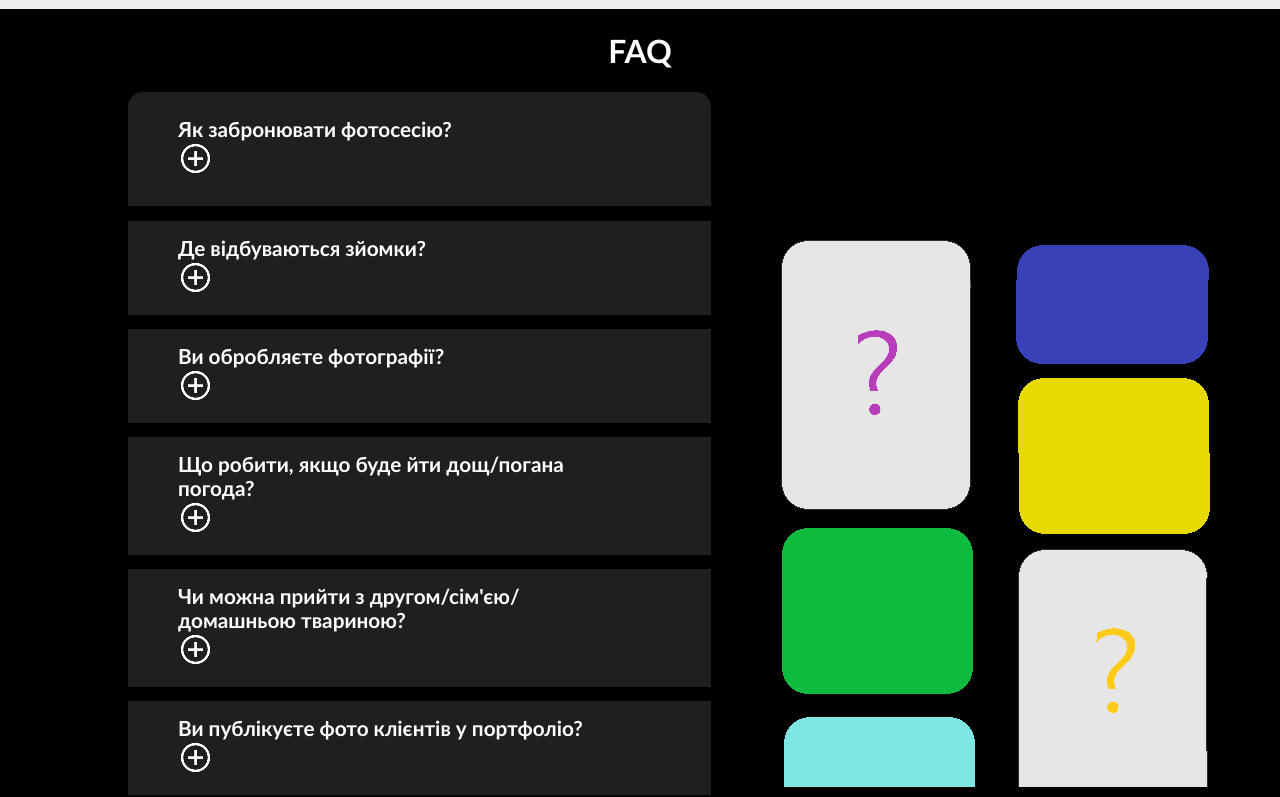
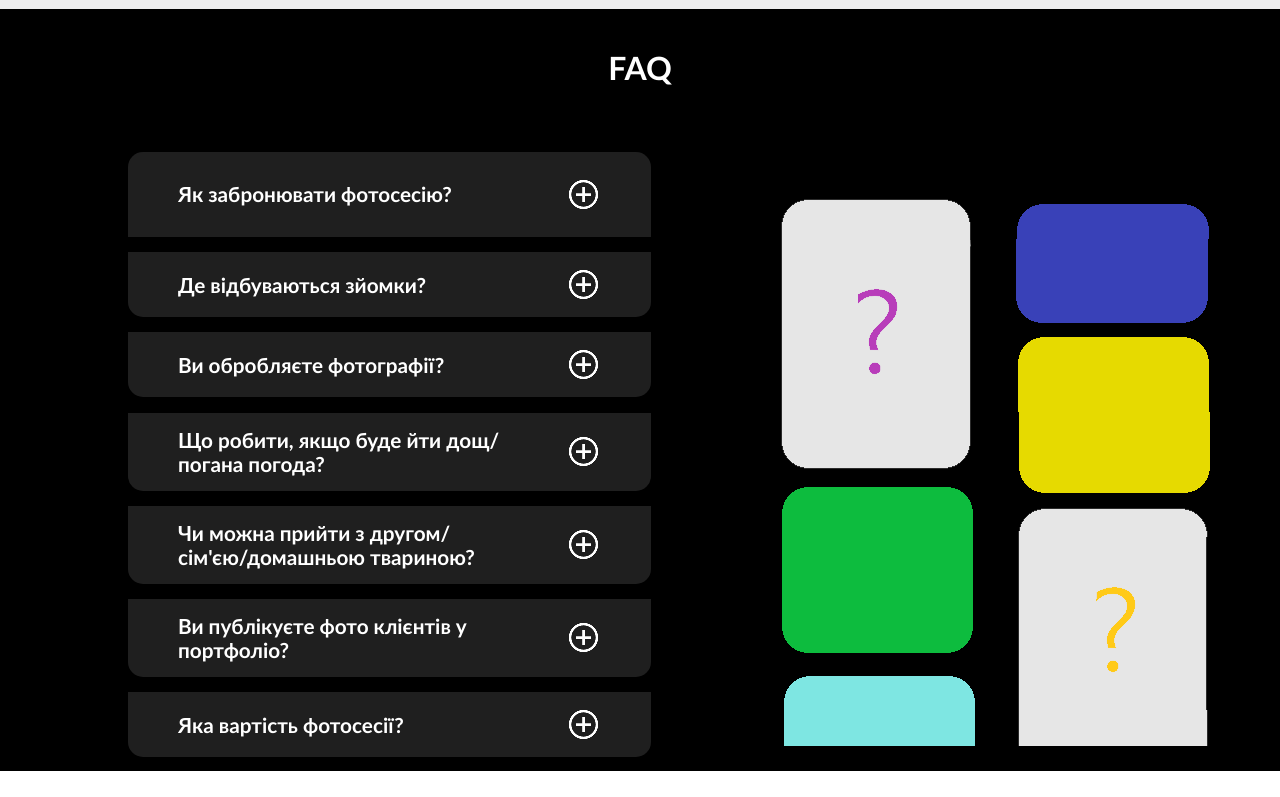
Before and after one commit to Ep1xo/katyas-site, a React (Create React App) app: page / in a window 1280 px wide. Shown: the part 2316-3113 px from the top of the page. Built offline with nearby package versions, Linux system fonts and the light colour scheme.

Commit message:
Showing site to Kate. changing with her

```diff
--- a/src/App.js
+++ b/src/App.js
@@ -144,7 +144,7 @@ function App() {
           </div>
 
 
-          <div><img src='/images/banners/faq.png'/></div>
+          <img src='/images/banners/faq.png'/>
         </div>
       </div>
 
--- a/src/index.css
+++ b/src/index.css
@@ -1,8 +1,6 @@
 body {
   -webkit-font-smoothing: antialiased;
   -moz-osx-font-smoothing: grayscale;
-
-  outline: 1px solid red;
 
   margin: 0;
   padding: 0;
@@ -298,7 +296,7 @@ header{
 }
 
 .portfolio-hover:hover{
-  color: #3f0678;
+  color: #e7881bfa;
 }
 
 /*      ----PORTFOLIO BLOCK----     */
@@ -416,6 +414,9 @@ header{
 
 .faq-block h1{
   font-family: 'Trebuchet MS', 'Lucida Sans Unicode', 'Lucida Grande', 'Lucida Sans', Arial, sans-serif;
+
+  margin-top: 3%;
+  margin-bottom: 5%;
 }
 
 .faq{
@@ -423,13 +424,21 @@ header{
   flex-direction: row;
   justify-content: space-around;
   align-items: center;
+
+  position: relative;
+}
+
+.faq img{
+  position: sticky;
+}
+
+.faq div{
+  width: 100%;
+  cursor: pointer;
+
 }
 
 .question-element-opener .question{
-  display: flex;
-  flex-direction: row;
-  align-items: center;
-
   background-color: #54545460;
   border: none;
   border-radius: 15px 15px 0 0;
@@ -440,23 +449,15 @@ header{
 }
 
 .question-element .question{
-  display: flex;
-  flex-direction: row;
-  align-items: center;
-
   background-color: #54545460;
   border: none;
-   padding: 15px 50px;
+  padding: 15px 50px;
   font-size: 25px;
   font-weight: 600;
   font-family: 'Trebuchet MS', 'Lucida Sans Unicode', 'Lucida Grande', 'Lucida Sans', Arial, sans-serif;
 }
 
 .question-element-closer .question{
-  display: flex;
-  flex-direction: row;
-  align-items: center;
-
   background-color: #54545460;
   border: none;
   border-radius: 0 0 15px 15px;
@@ -469,7 +470,10 @@ header{
 .question-element,
 .question-element-opener,
 .question-element-closer{
-  cursor: pointer;
+  display: flex;
+  flex-direction: row;
+  align-items: center;
+
   margin-bottom: 2%;
 }
 
@@ -489,3 +493,44 @@ header{
 .question img{
   width: 35px;
 }
+
+.faq-item{
+  display: flex;
+  flex-direction: column;
+  align-items: center;
+
+  background-color: #54545460;
+  border: none;
+  border-radius: 0 0 15px 15px;
+  padding: 15px 50px;
+  font-size: 25px;
+  font-weight: 600;
+  font-family: 'Trebuchet MS', 'Lucida Sans Unicode', 'Lucida Grande', 'Lucida Sans', Arial, sans-serif;
+
+  width: 100%;
+  margin-left: 10vw;
+  margin-right: 60px;
+
+  user-select: none;
+}
+
+.faq-item p{
+  font-size: 20px;
+
+  user-select: none;
+}
+
+.faq-question{
+  display: flex;
+  flex-direction: row;
+  justify-content: space-between;
+  align-items: center;
+
+  user-select: none;
+}
+
+.faq-question img{
+  width: 35px;
+  height: 35px;
+  object-fit: contain;
+}
```
Also changed, not shown: public/icons/remove_circle.png.
